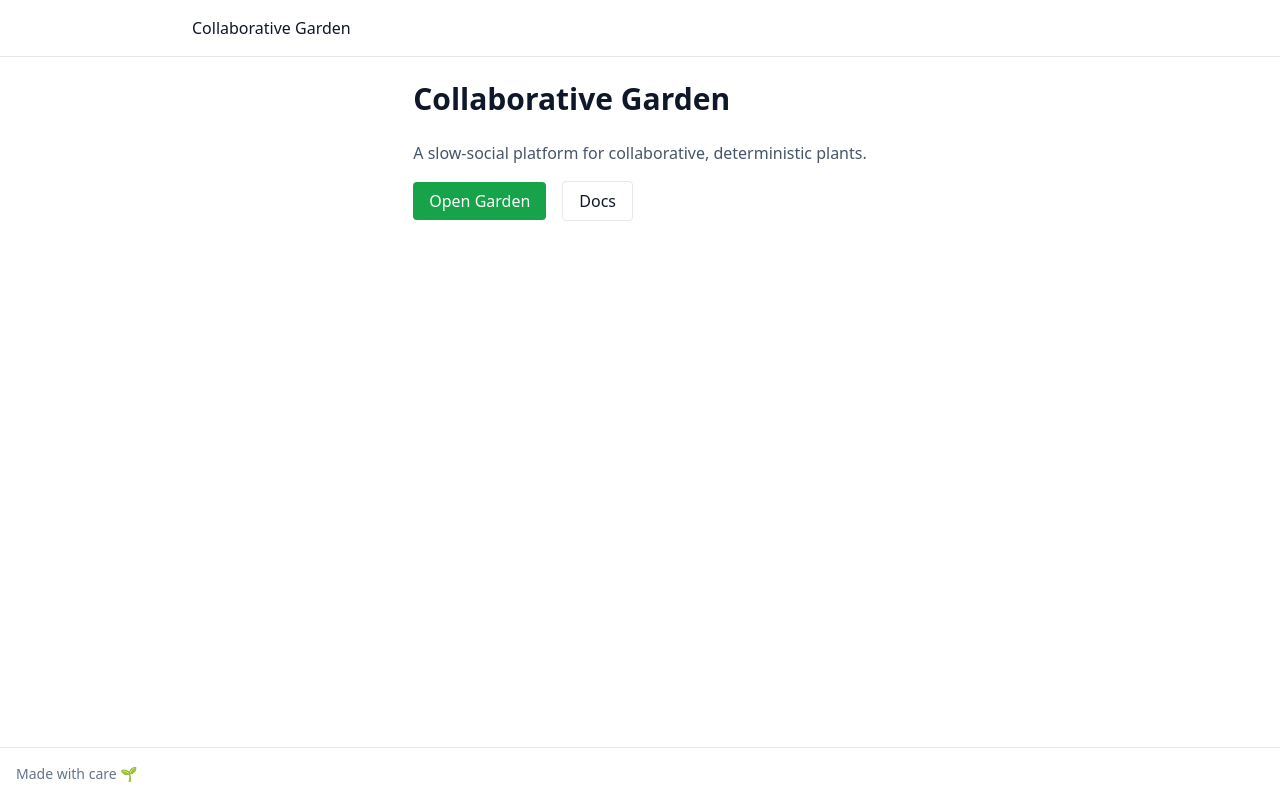
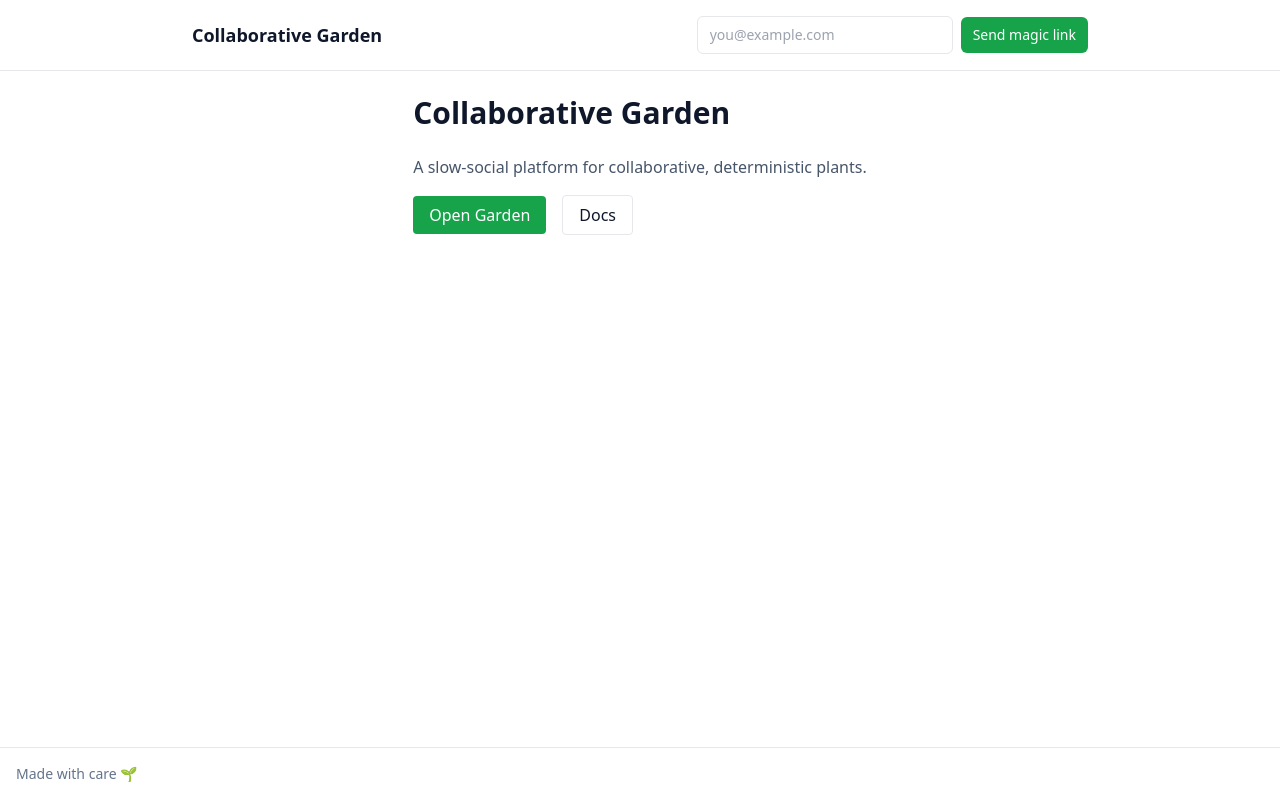
Before and after one commit to mohtashimnawaz/garden, a Next.js app: page / in a window 1280 px wide. Built offline with nearby package versions, Linux system fonts and the light colour scheme; no server answers.

Commit message:
modified app layout

```diff
--- a/app/garden/page.tsx
+++ b/app/garden/page.tsx
@@ -5,6 +5,8 @@ import GardenScene from '../../components/GardenScene';
 import { generateDNA } from '../../lib/plant-generator';
 import { useInteractions } from '../../lib/useInteractions';
 import { useState } from 'react';
+import SignIn from '../../components/Auth/SignIn';
+import { useAuth } from '../../components/Auth/AuthProvider';
 
 export default function GardenPage() {
   // placeholder demo seeds
--- a/app/layout.tsx
+++ b/app/layout.tsx
@@ -1,5 +1,8 @@
 import './globals.css';
 import React from 'react';
+import { AuthProvider } from '../components/Auth/AuthProvider';
+import SignIn from '../components/Auth/SignIn';
+import UserMenu from '../components/Auth/UserMenu';
 
 export const metadata = {
   title: 'Collaborative Garden',
@@ -12,7 +15,17 @@ export default function RootLayout({ children }: { children: React.ReactNode })
       <body>
         <div className="min-h-screen flex flex-col">
           <header className="p-4 border-b">
-            <div className="max-w-4xl mx-auto">Collaborative Garden</div>
+            <div className="max-w-4xl mx-auto flex items-center justify-between">
+              <div className="text-lg font-semibold">Collaborative Garden</div>
+              <div className="flex items-center gap-4">
+                <AuthProvider>
+                  <div className="flex items-center gap-4">
+                    <SignIn />
+                    <UserMenu />
+                  </div>
+                </AuthProvider>
+              </div>
+            </div>
           </header>
           <main className="flex-1 max-w-4xl mx-auto p-6">{children}</main>
           <footer className="p-4 border-t text-sm text-slate-500">Made with care 🌱</footer>
```
